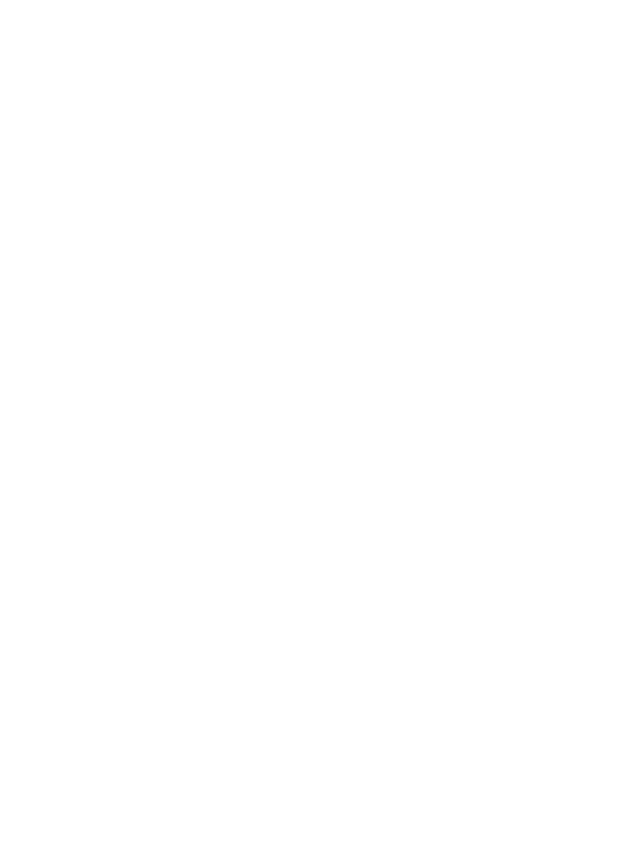
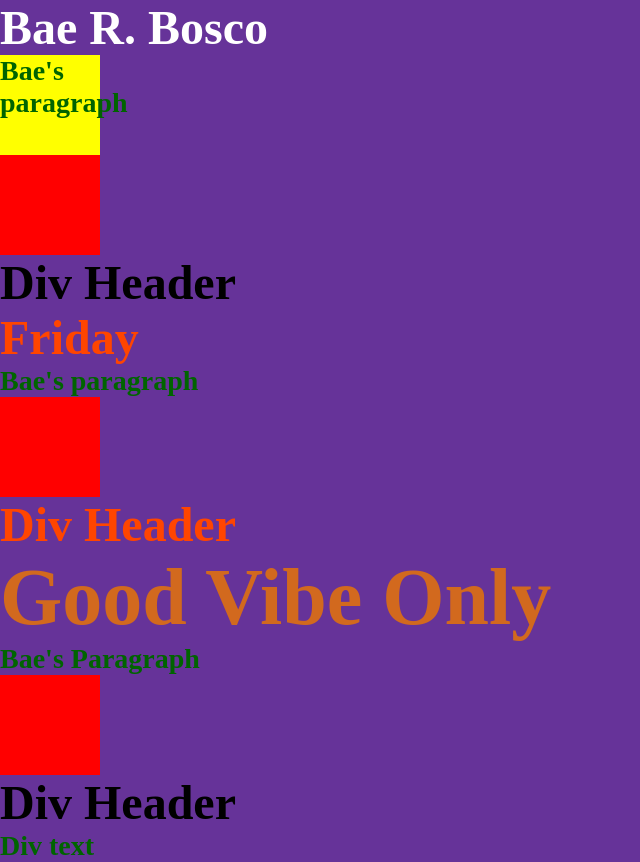
Before and after one commit to Bae2Bosco/Bae.Bosco, a plain HTML site: page index.html in a window 1280 px wide. Shown: the whole page, without its empty margins (0-640 px from the left). Before the commit the page ends 800 px from the top, so only its background shows below. Drawn offline with Linux system fonts and the light colour scheme; files that its build step writes are made by us from their sources.

Commit message:
Initial Commit

```diff
--- a/index.html
+++ b/index.html
@@ -3,8 +3,47 @@
 <head>
     <meta charset="UTF-8">
     <title>Title</title>
+    <link rel="stylesheet" href="css/style.css">
+    <style>
+
+        p{
+            font-size: 28px;
+            color: darkgreen;
+            font-weight: bolder;
+        }
+
+        h3{
+            color: chocolate;
+            font-size: 80px;
+        }
+
+        h2{
+            font-size: 48px;
+            color: orangered;
+        }
+
+        h1{
+            color: aq;
+            font-size: 48px;
+        }
+    </style>
+
 </head>
 <body>
+    <h1 style="color: white">Bae R. Bosco</h1>
+    <p class="para">Bae's paragraph</p>
+    <div class="box"></div>
+        <h1>Div Header</h1>
+    <h2 style="color: orangered">Friday</h2>
+    <p>Bae's paragraph</p>
+    <div class="box"></div>
+        <h2>Div Header</h2>
+    <h3>Good Vibe Only</h3>
+    <p>Bae's Paragraph</p>
+    <div class="box"></div>
+        <h1>Div Header</h1>
+        <p>Div text</p>
+
 
 </body>
 </html>
```
